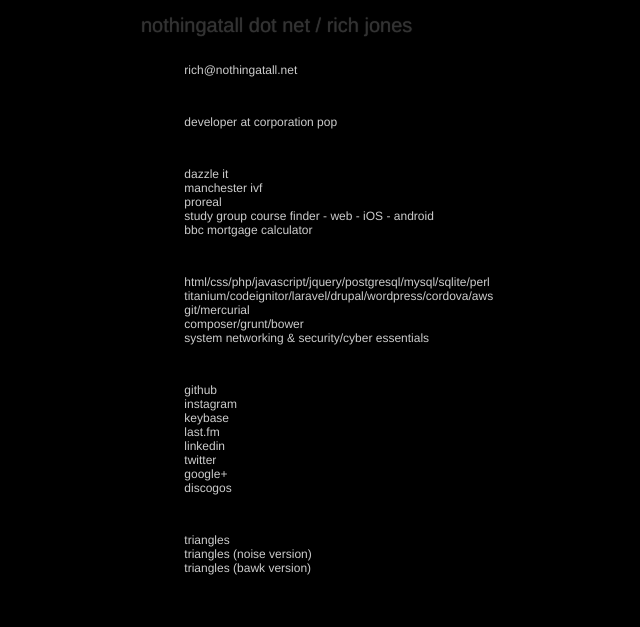
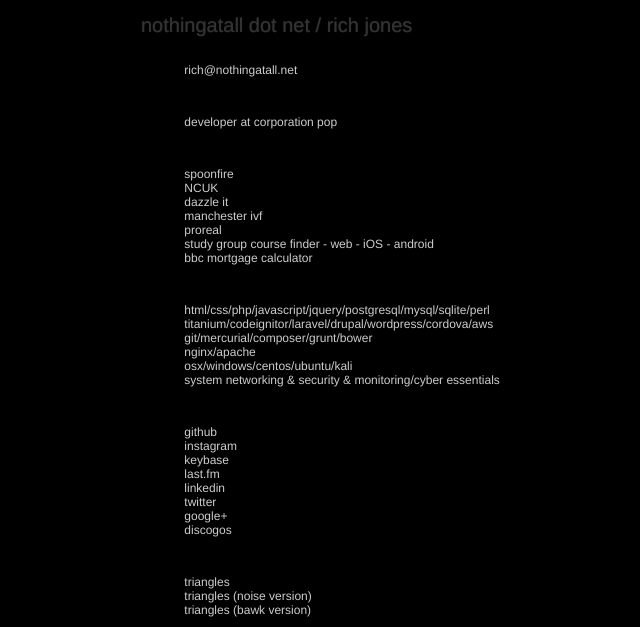
Before and after one commit to nothingatalldotnet/nothingatall, a PHP site: page / in a window 1280 px wide. Shown: the top 627 px of the page, without its empty margins (259-899 px from the left). Run offline with PHP 8.4, Linux system fonts and the light colour scheme; some libraries are stand-ins or nearby versions.

Commit message:
some more guff

```diff
--- a/index.php
+++ b/index.php
@@ -39,6 +39,8 @@
 			</ul>
 			<br />
 			<ul>
+				<li>&nbsp;<a href="http://www.spoonfire.co.uk" title="spoonfire">spoonfire</a></li>
+				<li>&nbsp;<a href="https://www.ncuk.ac.uk" title="NCUK">NCUK</a></li>
 				<li>&nbsp;<a href="http://www.1418now.org.uk/dazzle" title="manchester ivf">dazzle it</a></li>
 				<li>&nbsp;<a href="https://manchesterivf.co.uk/" title="manchester ivf">manchester ivf</a></li>
 				<li>&nbsp;<a href="http://www.proreal.co.uk/" title="proreal">proreal</a></li>
@@ -49,9 +51,10 @@
 			<ul>
 				<li>&nbsp;html/css/php/javascript/jquery/postgresql/mysql/sqlite/perl</li>
 				<li>&nbsp;titanium/codeignitor/laravel/drupal/wordpress/cordova/aws</li>
-				<li>&nbsp;git/mercurial</li>
-				<li>&nbsp;composer/grunt/bower</li>
-				<li>&nbsp;system networking &amp; security/cyber essentials</li>
+				<li>&nbsp;git/mercurial/composer/grunt/bower</li>
+				<li>&nbsp;nginx/apache</li>
+				<li>&nbsp;osx/windows/centos/ubuntu/kali</li>
+				<li>&nbsp;system networking &amp; security &amp; monitoring/cyber essentials</li>
 			</ul>
 			<br />
 			<ul>
```
